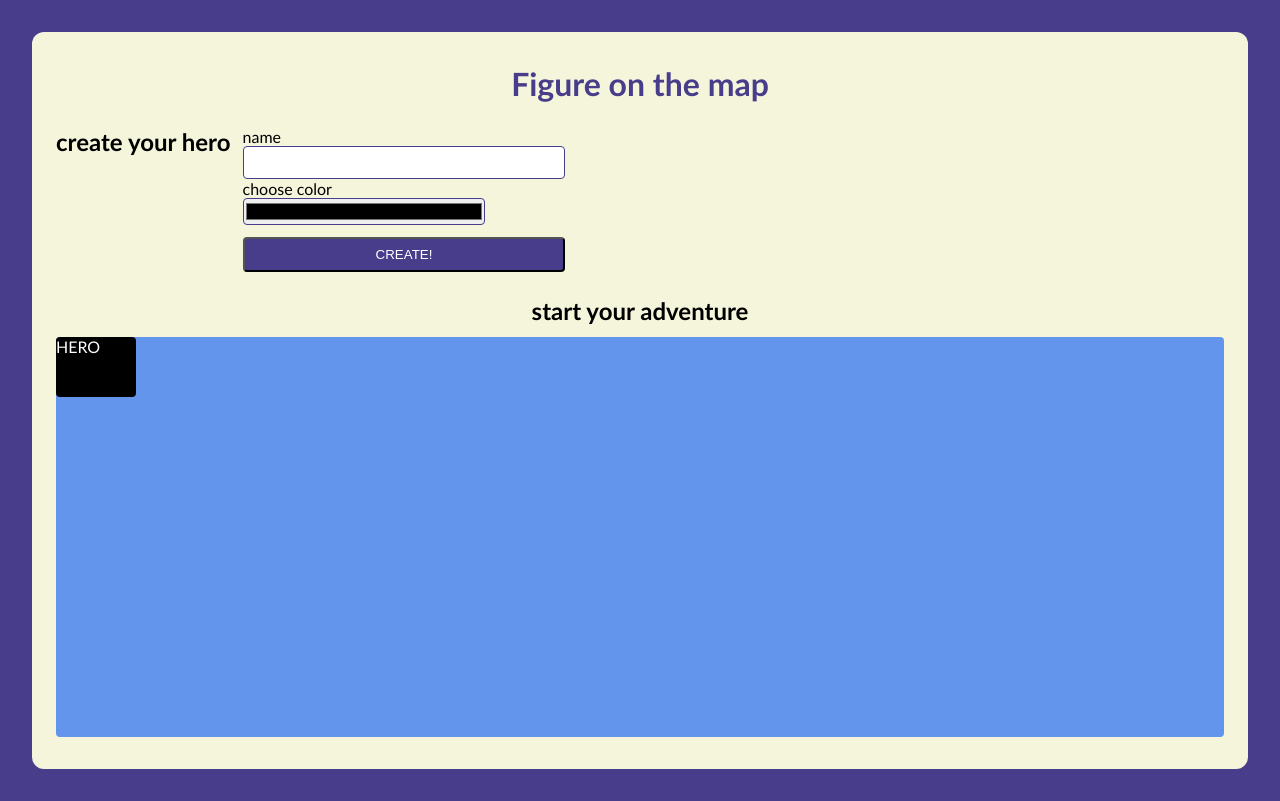
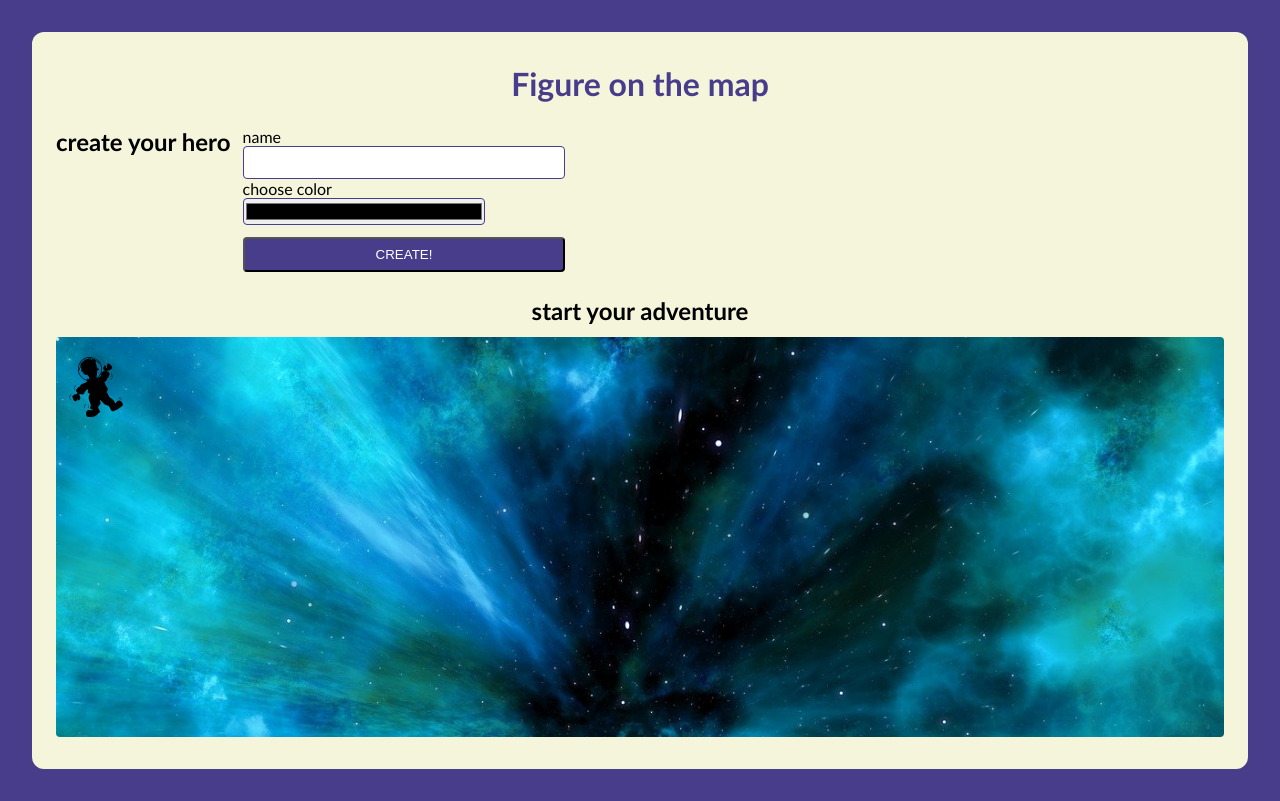
Before and after one commit to MartaKMB/figure-on-the-map-for-nexus, a React (Vite) app: page / in a window 1280 px wide. Built offline with nearby package versions, Linux system fonts and the light colour scheme.

Commit message:
feat(ui): astronaut figure in universe

```diff
--- a/src/components/GameBoard/GameBoard.module.css
+++ b/src/components/GameBoard/GameBoard.module.css
@@ -8,7 +8,8 @@
 }
 
 .map {
-  background-color: cornflowerblue;
+  background-image: url('../../assets/universe.jpg');
+  background-size: cover;
   width: 100%;
   min-height: 400px;
   border-radius: 4px;
--- a/src/components/Hero/Hero.module.css
+++ b/src/components/Hero/Hero.module.css
@@ -16,9 +16,8 @@
   padding: 0 2px;
 }
 
-.hero {
-  background-color: black;
+svg {
   height: 60px;
-  border-radius: 4px;
-  color: white;
+  width: 100%;
+  margin-top: auto;
 }
--- a/src/components/Hero/Hero.tsx
+++ b/src/components/Hero/Hero.tsx
@@ -1,4 +1,5 @@
 import styles from '../Hero/Hero.module.css';
+import { HeroSvg } from '../../svgComponents/HeroSvg';
 
 interface HeroProps {
   heroName: string;
@@ -11,15 +12,13 @@ interface HeroProps {
 
 export function Hero({ heroName, color, position }: HeroProps) {
   return (
-    <>
       <div className={styles.container} style={{
         gridColumn: position.x,
         gridRow: position.y,
       }}
       tabIndex={0}>
         {heroName.length > 0 && <div className={styles.name} style={{color: color}}>{heroName}</div>}
-        <div className={styles.hero} style={{backgroundColor: color}}>HERO {color}</div>
+        <HeroSvg color={color} />
       </div>
-    </>
   );
 }
--- /dev/null
+++ b/src/svgComponents/HeroSvg.tsx
@@ -0,0 +1,157 @@
+interface HeroSvgProps {
+  color: string;
+}
+
+export function HeroSvg({ color }: HeroSvgProps) {
+  return (
+    <svg
+      version='1.0'
+      xmlns='http://www.w3.org/2000/svg'
+      viewBox='0 0 1151.000000 1280.000000'
+      preserveAspectRatio='xMidYMid meet'
+    >
+      <metadata>
+        Created by potrace 1.15, written by Peter Selinger 2001-2017
+      </metadata>
+      <g
+        transform='translate(0.000000,1280.000000) scale(0.100000,-0.100000)'
+        fill={color || '#000'}
+        stroke='none'
+      >
+        <path
+          d='M4280 12794 c-965 -90 -1761 -652 -2150 -1516 -86 -191 -161 -449
+-197 -678 -25 -163 -25 -567 0 -730 24 -151 68 -332 118 -477 51 -150 187
+-427 276 -563 187 -285 451 -549 733 -735 220 -145 506 -274 747 -335 l51 -13
+12 -60 c6 -32 10 -60 8 -61 -2 -1 -28 -14 -59 -29 -40 -20 -77 -50 -135 -114
+-134 -148 -225 -196 -609 -323 -339 -112 -463 -177 -588 -309 -43 -45 -71 -88
+-108 -166 -63 -136 -109 -184 -274 -293 -71 -47 -148 -99 -169 -116 -21 -17
+-124 -128 -228 -246 -210 -240 -243 -291 -242 -380 1 -93 49 -168 236 -372
+l89 -97 -37 -118 c-21 -65 -38 -119 -38 -120 -1 -1 -64 -16 -141 -33 -364 -83
+-582 -184 -727 -339 -117 -124 -176 -296 -134 -394 19 -47 61 -71 124 -71 l53
+-1 -8 -35 c-16 -67 -9 -250 11 -325 18 -64 26 -76 108 -162 130 -134 268 -222
+374 -238 48 -8 135 22 188 64 100 79 183 222 253 436 25 73 28 78 34 50 3 -16
+4 -66 2 -110 -5 -74 -3 -84 24 -134 70 -134 226 -133 355 2 58 61 128 198 153
+300 33 136 16 335 -41 486 -28 75 -105 220 -141 267 l-23 32 51 121 c28 66 54
+123 59 126 4 3 43 -25 86 -61 44 -37 104 -78 134 -92 52 -24 63 -25 220 -25
+174 1 279 17 351 54 73 37 151 151 287 424 44 89 101 192 127 230 72 106 170
+211 219 234 25 13 70 52 110 97 l67 76 73 -74 c113 -115 127 -177 74 -319 -27
+-72 -31 -98 -32 -179 0 -80 3 -103 23 -142 60 -124 212 -207 424 -233 l57 -7
+-21 -27 c-51 -65 -145 -213 -181 -285 -99 -196 -133 -344 -132 -561 2 -227 49
+-414 171 -680 124 -269 224 -545 283 -778 30 -120 31 -131 20 -195 -6 -36 -35
+-125 -65 -197 -29 -71 -60 -154 -69 -184 -18 -62 -21 -158 -6 -213 21 -76 122
+-176 198 -198 20 -6 84 -17 142 -25 197 -28 233 -47 223 -121 -5 -37 -9 -43
+-35 -48 -48 -9 -265 -7 -353 4 -180 22 -341 29 -438 19 -122 -12 -255 -50
+-326 -92 -69 -42 -164 -143 -200 -215 -117 -231 -110 -605 15 -889 36 -81 109
+-188 150 -219 55 -42 190 -58 499 -58 287 1 446 17 732 73 463 92 528 124 863
+417 266 233 349 296 445 340 94 43 165 152 173 265 9 127 -32 232 -187 487
+-205 337 -241 486 -156 658 29 60 57 92 188 220 234 227 273 299 270 504 -1
+147 -25 285 -73 430 -21 63 -41 122 -44 131 -5 10 3 20 27 31 28 14 38 14 65
+2 94 -39 214 -154 456 -434 184 -213 353 -389 412 -431 31 -21 92 -41 245 -79
+147 -37 211 -58 229 -74 78 -69 163 -114 277 -146 38 -10 98 -32 134 -48 54
+-25 73 -40 112 -92 73 -97 108 -167 207 -410 50 -124 112 -265 138 -314 55
+-105 156 -219 229 -259 57 -31 151 -57 204 -57 70 0 790 301 1079 452 394 204
+675 402 929 651 169 167 166 162 166 276 -1 124 -27 218 -104 376 -183 374
+-477 583 -763 543 -189 -26 -360 -143 -501 -342 -101 -143 -150 -199 -213
+-242 -46 -32 -57 -36 -64 -24 -6 8 -60 112 -121 230 -62 118 -139 259 -173
+313 -159 257 -348 434 -574 539 -48 22 -114 53 -148 69 -187 88 -468 508 -594
+888 -47 143 -94 228 -187 338 l-44 52 56 73 c65 85 127 205 152 298 14 50 18
+102 18 220 0 135 -3 165 -23 230 -47 148 -123 261 -228 336 -161 117 -178 147
+-229 411 -46 233 -75 297 -175 377 -38 31 -70 63 -70 70 0 20 47 58 185 148
+159 104 230 167 291 259 58 87 78 141 94 249 19 133 60 202 212 368 86 93 119
+142 178 261 60 119 164 362 179 416 36 129 33 233 -11 324 -33 67 -167 196
+-290 279 l-107 72 -98 -64 c-54 -35 -99 -63 -101 -61 -2 2 44 72 102 156 l106
+153 99 22 c313 70 601 216 719 363 118 150 140 328 58 474 -96 173 -301 408
+-431 494 -129 86 -281 132 -392 119 -82 -10 -164 -42 -195 -76 -24 -26 -28
+-39 -28 -88 0 -31 7 -95 15 -142 20 -116 19 -229 -5 -353 -56 -290 -154 -413
+-245 -306 -42 51 -43 92 -2 173 76 150 76 253 1 335 -69 78 -177 74 -281 -9
+-87 -68 -200 -241 -244 -370 -33 -96 -37 -229 -11 -317 46 -149 166 -279 340
+-367 l53 -27 -18 -30 c-30 -52 -34 -52 -122 7 l-82 55 -37 -22 c-229 -139
+-370 -262 -430 -377 -23 -42 -61 -113 -87 -157 -58 -102 -83 -184 -96 -315
+-13 -129 -32 -217 -60 -273 -51 -100 -102 -142 -311 -257 -120 -65 -215 -142
+-273 -221 l-44 -59 -6 44 -7 45 129 128 c71 70 158 164 193 207 301 373 500
+845 561 1331 16 128 16 450 0 580 -73 586 -326 1108 -736 1521 -387 389 -889
+642 -1438 725 -128 19 -461 33 -567 23z m540 -154 c644 -94 1231 -447 1614
+-970 75 -101 75 -103 19 -79 -172 74 -293 159 -523 369 -85 78 -191 170 -235
+203 -44 34 -99 81 -122 104 -45 46 -78 63 -121 63 -15 0 -74 18 -132 40 -132
+51 -311 95 -463 115 -156 20 -414 19 -564 -2 -65 -9 -147 -15 -183 -14 -56 2
+-71 -2 -104 -24 -21 -15 -80 -40 -130 -57 -50 -17 -131 -48 -181 -70 -49 -22
+-118 -50 -151 -63 -58 -21 -97 -47 -334 -223 -115 -85 -282 -241 -375 -351
+-58 -69 -76 -83 -158 -124 -106 -52 -179 -117 -210 -185 -25 -56 -29 -161 -8
+-233 11 -40 11 -51 -2 -75 -8 -16 -81 -211 -162 -434 -81 -223 -157 -423 -167
+-445 -27 -53 -66 -105 -80 -105 -16 0 -3 367 17 500 122 790 592 1451 1288
+1810 461 237 964 323 1467 250z m-6 -285 c106 -13 160 -25 112 -25 -31 0 -74
+-39 -112 -101 l-36 -61 -32 57 c-43 77 -79 111 -133 125 -80 20 -163 -6 -239
+-72 l-37 -33 -38 45 c-22 25 -39 48 -39 52 0 3 30 9 68 13 37 3 74 8 82 9 44
+10 301 4 404 -9z m344 -71 c50 -15 92 -30 92 -33 0 -4 -21 -24 -46 -45 -49
+-41 -48 -42 -79 15 -7 14 -33 43 -56 63 -23 22 -33 36 -23 33 11 -3 61 -18
+112 -33z m885 -600 c147 -120 343 -223 491 -261 l70 -18 63 -133 c155 -321
+233 -668 233 -1037 0 -276 -35 -499 -120 -755 -120 -366 -303 -668 -570 -943
+-90 -92 -100 -100 -106 -79 -3 12 -8 22 -10 22 -2 0 -39 -22 -82 -49 -99 -62
+-162 -94 -162 -82 0 5 9 51 19 102 80 394 131 893 131 1294 l0 190 133 27
+c123 25 134 29 164 62 83 90 62 273 -40 347 -47 34 -85 37 -192 14 -38 -8 -75
+-15 -81 -15 -6 0 -14 19 -17 42 -5 36 -2 46 24 75 34 39 44 71 36 120 -7 38
+-48 89 -82 103 -17 6 -24 26 -38 101 -49 261 -166 662 -243 838 l-25 55 36 71
+c30 58 36 81 37 137 l1 66 126 -115 c69 -64 161 -144 204 -179z m-2713 241 c0
+-34 -1 -35 -27 -29 -16 4 -30 9 -33 11 -3 3 49 51 58 53 1 0 2 -16 2 -35z
+m-270 -235 c0 -11 -6 -20 -14 -20 -8 0 -23 -3 -33 -7 -14 -5 -13 -1 6 20 29
+32 41 34 41 7z m-443 -824 l52 -40 -65 -59 c-78 -72 -104 -118 -104 -188 0
+-66 20 -107 82 -164 47 -45 49 -49 39 -77 -14 -40 -14 -85 1 -163 11 -61 10
+-65 -16 -110 l-28 -47 21 -22 c35 -37 51 -91 51 -171 0 -68 3 -77 28 -105 23
+-25 42 -32 132 -50 64 -13 108 -27 113 -36 5 -9 16 -12 27 -9 15 5 19 -2 25
+-47 14 -108 48 -196 110 -284 87 -122 219 -218 354 -258 69 -20 187 -21 246
+-1 l46 16 79 -40 c201 -100 320 -222 414 -422 24 -52 54 -128 65 -169 24 -87
+51 -255 51 -317 0 -38 -3 -43 -22 -43 -40 0 -312 60 -426 94 l-113 34 5 -27
+c24 -119 48 -263 44 -267 -12 -11 -289 94 -433 166 -253 125 -458 271 -647
+462 -347 351 -582 801 -668 1282 l-20 111 27 19 c48 34 117 111 146 164 21 39
+307 802 307 819 0 6 20 -8 77 -51z'
+        />
+        <path
+          d='M8932 9494 c-7 -12 0 -38 24 -89 18 -40 45 -112 60 -161 24 -79 28
+-106 28 -234 1 -126 -2 -154 -22 -215 -24 -72 -66 -152 -114 -219 -22 -30 -25
+-42 -17 -57 18 -34 38 -25 85 36 177 228 190 585 33 898 -30 59 -58 74 -77 41z'
+        />
+        <path
+          d='M9287 9033 c-4 -3 -7 -61 -7 -127 0 -331 -113 -609 -346 -856 -92
+-97 -104 -120 -67 -134 20 -8 77 38 156 127 204 229 311 495 324 808 7 161 2
+189 -31 189 -12 0 -26 -3 -29 -7z'
+        />
+        <path
+          d='M1531 6780 c-107 -49 -244 -172 -316 -284 -125 -196 -177 -462 -146
+-749 15 -134 23 -159 54 -155 20 3 22 8 20 58 -2 30 -4 145 -5 255 -2 190 0
+205 26 299 63 230 195 405 378 501 73 39 88 56 68 80 -16 19 -26 19 -79 -5z'
+        />
+        <path
+          d='M441 4873 c-49 -38 -106 -132 -126 -207 -14 -50 -16 -89 -12 -173 8
+-168 50 -274 92 -232 15 14 14 23 -5 98 -17 65 -21 105 -18 185 3 91 6 109 36
+168 18 36 50 82 71 101 47 43 53 51 45 71 -9 24 -45 19 -83 -11z'
+        />
+        <path
+          d='M26 4495 c-15 -40 -28 -209 -23 -301 13 -239 96 -394 247 -462 82
+-38 122 -45 146 -27 30 22 7 45 -69 70 -116 37 -188 115 -229 249 -19 58 -23
+95 -23 206 0 74 2 167 5 205 5 70 5 70 -21 73 -17 2 -29 -3 -33 -13z'
+        />
+        <path
+          d='M10627 4226 c-13 -13 -15 -22 -7 -37 9 -17 22 -19 106 -19 173 0 323
+-52 414 -145 23 -24 61 -81 84 -126 23 -46 46 -84 52 -86 7 -2 19 3 27 12 14
+14 14 20 -3 69 -72 211 -260 332 -536 343 -104 5 -122 3 -137 -11z'
+        />
+        <path
+          d='M10461 3909 c-54 -10 -166 -47 -203 -66 -19 -9 -28 -21 -28 -37 0
+-27 23 -40 48 -27 9 5 53 21 97 36 115 39 294 47 392 16 84 -26 153 -65 220
+-125 45 -41 55 -46 73 -36 32 17 24 34 -45 97 -72 66 -160 115 -250 138 -64
+16 -230 19 -304 4z'
+        />
+        <path
+          d='M3669 2755 c-188 -61 -330 -212 -374 -396 -28 -121 -15 -324 31 -461
+13 -39 20 -48 39 -48 34 0 37 25 14 110 -26 95 -36 292 -20 372 18 84 67 176
+126 233 58 57 164 116 243 136 60 15 81 39 56 63 -20 20 -24 20 -115 -9z'
+        />
+        <path
+          d='M4183 2478 c-133 -140 -184 -314 -133 -452 27 -71 75 -136 100 -136
+29 0 36 28 17 59 -9 14 -29 50 -43 80 -23 47 -26 62 -22 130 6 91 41 168 112
+248 47 52 58 86 30 97 -25 9 -28 8 -61 -26z'
+        />
+      </g>
+    </svg>
+  );
+}
```
Also changed, not shown: src/assets/universe.jpg (added).
